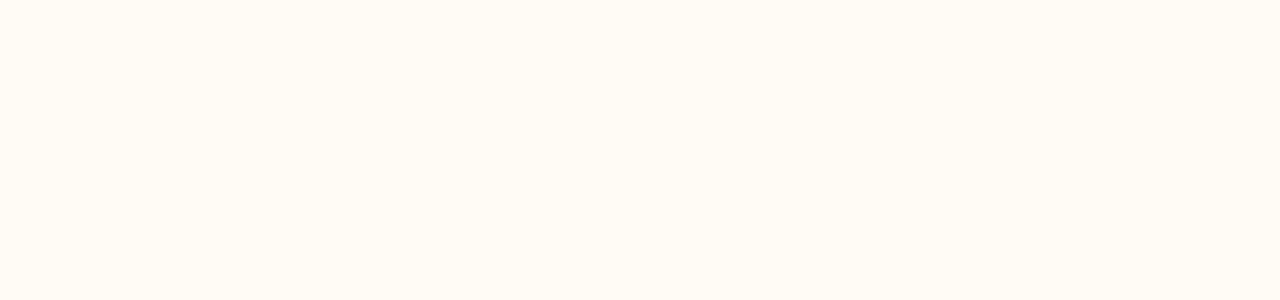
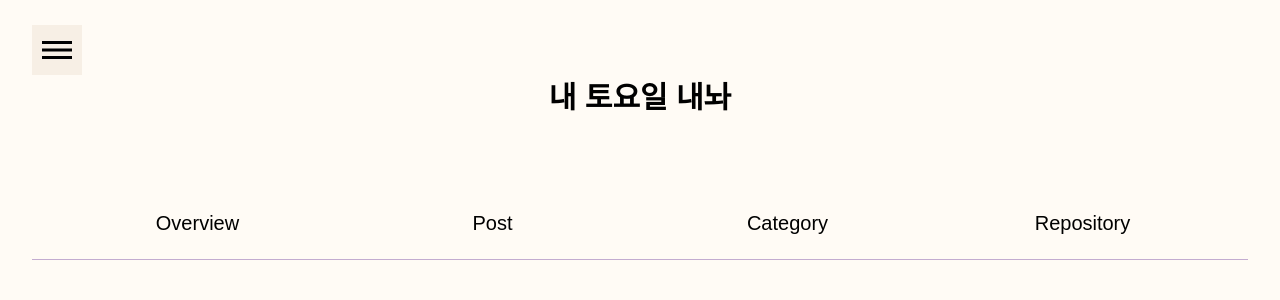
Before and after one commit to Hyangyoun/StudyCode_front, a React (Create React App) app: page /blog/1/1 in a window 1280 px wide. Before the commit this address had no page. Shown: the top 300 px of the page. Built offline with nearby package versions, Linux system fonts and the light colour scheme.

Commit message:
11/21
ㅇㅇ

```diff
--- a/src/App.js
+++ b/src/App.js
@@ -9,6 +9,7 @@ import PostWrite from './Blog/PostWrite';
 import PostViewer from './Blog/PostViewer';
 
 function App() {
+
   return (
     <>
       <GlobalStyle />
@@ -17,7 +18,7 @@ function App() {
           <Route index element = {<MainPage />} />
           <Route path="/login" element = {<LoginPage />} />
           <Route path="login/membership" element = {<MembershipPage />} />
-          <Route path="blog/:category" element = {<BlogPage />} />
+          <Route path="blog/:nickName/:category" element = {<BlogPage />} />
           <Route path="blog/config" element = {<BlogConfig />} />
           <Route path="blogWrite" element = {<PostWrite />} />
           <Route path="blog/BlogViewer" element = {<PostViewer />} />
--- a/src/Blog/BlogSkin1.jsx
+++ b/src/Blog/BlogSkin1.jsx
@@ -3,12 +3,12 @@ import styled from "styled-components";
 
 function BlogSkin1 (props){
 
-    const {category} = props
+    const {category , userInfo} = props
 
     return(
         <BlogBody>
             <BlogHeader>
-               <span >{"내 토요일 내놔"}</span>
+               <span >{userInfo.name}</span>
                <span className="blogMenu">
                    {
                        {
--- a/src/Blog/BlogSkin2.jsx
+++ b/src/Blog/BlogSkin2.jsx
@@ -3,7 +3,7 @@ import styled from "styled-components";
 import { useNavigate } from "react-router-dom";
 
 function BlogSkin2(props) {
-    const {category} = props
+    const {category , userInfo} = props
 
     const [menuIndex, setMenuIndex] = useState()
 
@@ -42,11 +42,11 @@ function BlogSkin2(props) {
                 <span onClick={() => navigate("/blog/config")}>블로그 설정</span>
                 <div className="profileBox">
                     <img src="/image/icon/profile.png" alt="프로필사진" />
-                    <span>js싫어요</span>
+                    <span>{}</span>
                 </div>
                 <div className="followBox">
-                    <span onClick={() => navigate("/blog/follower")}>팔로우{}</span>
-                    <span onClick={() => navigate("/blog/follower")}>팔로잉{}</span>
+                    <span onClick={() => navigate("/blog/followers")}>팔로우{userInfo.followers}</span>
+                    <span onClick={() => navigate("/blog/followers")}>팔로잉{userInfo.followers}</span>
                 </div>
                 <div className="newPost" onClick={() => navigate("/blogWrite")}>새 포스트</div>
                 <div className="listBox"> Tag
@@ -69,7 +69,7 @@ function BlogSkin2(props) {
                 <SideBT onClick={() => setSide(!side)}>
                     <img src="/image/icon/sideBT.png" alt="사이드버튼" />
                 </SideBT>
-                <div className="blogName">내 토요일 내놔</div>
+                <div className="blogName">{userInfo.name}</div>
                 <div className="menuBox">
                     <div className="menu">
                         <div onClick={() => navigate("/blog/overView")}>Overview</div>
--- a/src/Blog/Followers.jsx
+++ b/src/Blog/Followers.jsx
@@ -35,7 +35,7 @@ const RepoList = styled.ul`
     list-style: none;
 
     >li:first-child{
-        width: 100%;
+        width: 80%;
         height: 40px;
         border: 1px solid var(--second);
         border-radius: 5px 5px 0 0;
@@ -43,7 +43,7 @@ const RepoList = styled.ul`
 
     }
     .followerList{
-        width: 100%;
+        width: 80%;
         height: 40px;
         display: flex;
         flex-direction: row;
--- a/src/Blog/SideBar.jsx
+++ b/src/Blog/SideBar.jsx
@@ -6,7 +6,7 @@ import styled from "styled-components";
 
 function SideBar(props){
 
-    const {category} = props;
+    const {category , userInfo} = props;
 
     const [menuIndex, setMenuIndex] = useState();
 
@@ -25,12 +25,12 @@ function SideBar(props){
     return(
         <Sidebar $menuIndex={menuIndex}>
             <img  className="profilePicture" src="/image/icon/profile.png" alt="프로필사진"/>
-            <div className="nickName">js싫어요</div>
+            <div className="nickName">{}</div>
             <div className="follows" >
-                <span onClick={() => navigate("/blog/follows")}>팔로우{}</span>
-                <span onClick={() => navigate("/blog/follows")}>팔로잉{}</span>
+                <span onClick={() => navigate("/blog/followers")}>팔로우{userInfo.followers}</span>
+                <span onClick={() => navigate("/blog/followers")}>팔로잉{userInfo.followers}</span>
+            </div>
                 <div className="write" onClick={() => navigate("/blogWrite")}>새 포스트</div>
-            </div>
             <div className="cartegoryForm" >
                 <div onClick={() => navigate("/blog/overView")} className="overview">메인(overview)</div>
                 <div onClick={() => navigate("/blog/postList")} className="post">포스트(post)</div>
--- a/src/Main/Header.jsx
+++ b/src/Main/Header.jsx
@@ -4,14 +4,14 @@ import { useNavigate } from "react-router-dom";
 
 function Header(props) {
     const [search,setSearch] = useState("");
-    const [tooltip,setTooltip] = useState(false);
+    const [tooltip,setTooltip] = useState(true);
     const [login, setLogin] = useState(false)
 
     const navigate = useNavigate()
+    const sessionStorage = window.sessionStorage
 
     useEffect(() => {
-        const test = window.sessionStorage
-        if(test.getItem("mem_id") !== null ){
+        if(sessionStorage.getItem("mem_id") !== null ){
             setLogin(true)
         }
         else(
@@ -44,7 +44,7 @@ function Header(props) {
                         onClick={ClickProfile} />
                         {tooltip ? <ul className="tooltips">
                         <li>마이페이지</li>
-                        <li onClick={() => navigate("/blog/overView")}>내 블로그</li>
+                        <li onClick={() => navigate(`/blog/${sessionStorage.getItem("nickName")}/overView`)}>내 블로그</li>
                         <li>내 팔로우</li>
                         <li>로그아웃</li>
                         </ul> : null}
--- a/src/Page/BlogPage.jsx
+++ b/src/Page/BlogPage.jsx
@@ -1,4 +1,4 @@
-import { useState } from "react";
+import { useEffect, useState } from "react";
 import BlogSkin2 from "../Blog/BlogSkin2";
 import BlogSkin1 from "../Blog/BlogSkin1";
 import styled from "styled-components";
@@ -10,23 +10,28 @@ import Followers from "../Blog/Followers";
 import Repository from "../Blog/Repository";
 import over from "../DummyData/Overview.json";
 import { useParams } from "react-router-dom";
+import BlogInfo from "../DummyData/BlogInfo.json";
 
 function BlogPage(props){
 
-    const [skin, setSkin] = useState(1)
-    const { category } = useParams();
+    const [userInfo, setUserInfo] = useState(1);
+    const { category , nickName } = useParams();
+
+    useEffect(() => {
+        setUserInfo(BlogInfo)
+    },[])
 
     return(
-        <BlogSection $skin={skin}>
+        <BlogSection $skin={userInfo.skin}>
             {
                 {
                     1 : <>
-                        <SideBar category={category} />
-                        <BlogSkin1 category={category} />
+                        <SideBar category={category} userInfo={userInfo}/>
+                        <BlogSkin1 category={category} userInfo={userInfo}/>
                         </>,
-                    2 : <BlogSkin2 category={category} />
+                    2 : <BlogSkin2 category={category} userInfo={userInfo} />
 
-                }[skin]
+                }[userInfo.skin]
             }
             {
                 {
--- a/src/Page/LoginPage.jsx
+++ b/src/Page/LoginPage.jsx
@@ -12,7 +12,7 @@ function LoginPage(props) {
 
     function Validation() {
         if(id !== "" && password !== ""){
-            const test = window.sessionStorage;
+            const sessionStorage = window.sessionStorage;
             axios.post("/api/member/login", null, {
                 params: {
                     memId: id,
@@ -21,16 +21,16 @@ function LoginPage(props) {
             })
             .then((response) => {
                 if(response.data !== "") {
-                    test.setItem("mem_id", id)
+                    sessionStorage.setItem("mem_id", id)
                     console.log(response.data)
-                    test.setItem("nickName", response.data)
+                    sessionStorage.setItem("nickName", response.data)
                     navigate("/")
                 }
                 else {
                     alert("아이디 혹은 비밀번호가 일치하지 않습니다.")
                     setPassword("")
                 }
-            }).catch((e) => console.log(e))
+            })
         }
         else{
             alert("다시 로그인 하세요")
```
